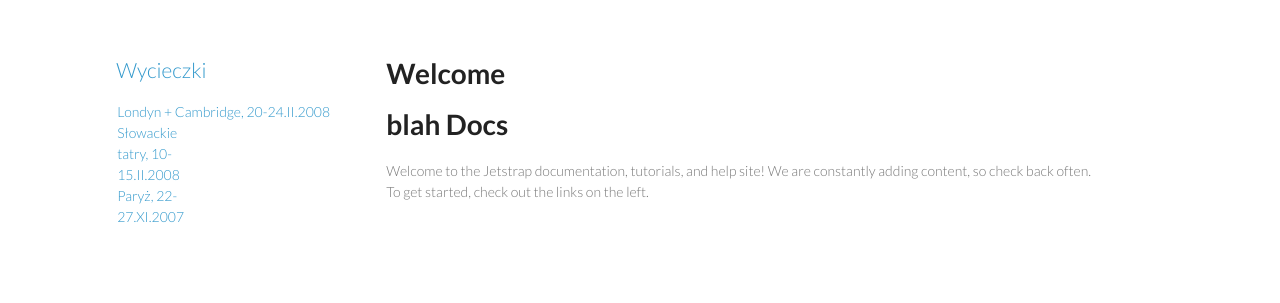
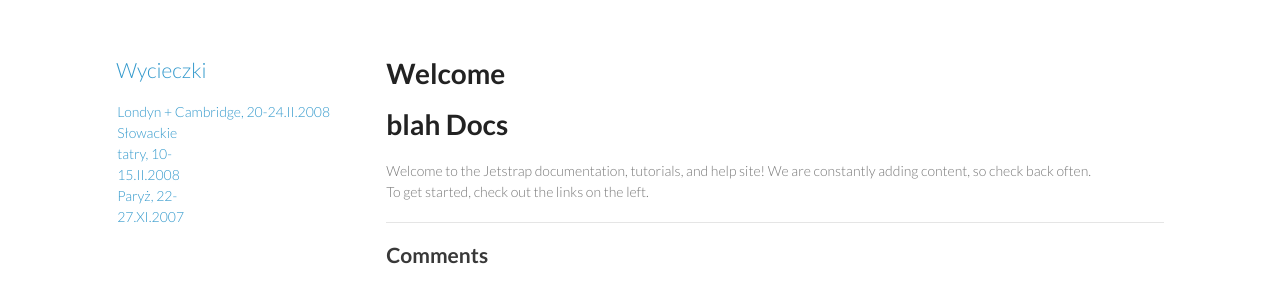
Before and after one commit to cobyl/cobyl.github.io, a Jekyll site: the page built from index.html, in a window 1280 px wide. Shown: the top 303 px of the page. Built offline with Jekyll 4.4.1, drawn with Linux system fonts in a browser that asks for light colours; Markdown is read by kramdown in place of the engine named in the settings.

Commit message:
Update default.html

```diff
--- a/_layouts/default.html
+++ b/_layouts/default.html
@@ -29,6 +29,10 @@
       <section>
         <h1>{{ page.title }}</h1>
         {{content}}
+
+        <hr/>
+        <h2>Comments</h2>
+        <div class="fb-comments" data-href="{{ "{{ site.url " }}}}{{ "{{ page.url " }}}}" data-num-posts="100"></div>
       </section>
       <footer>
           {% include footer.html %}
```
